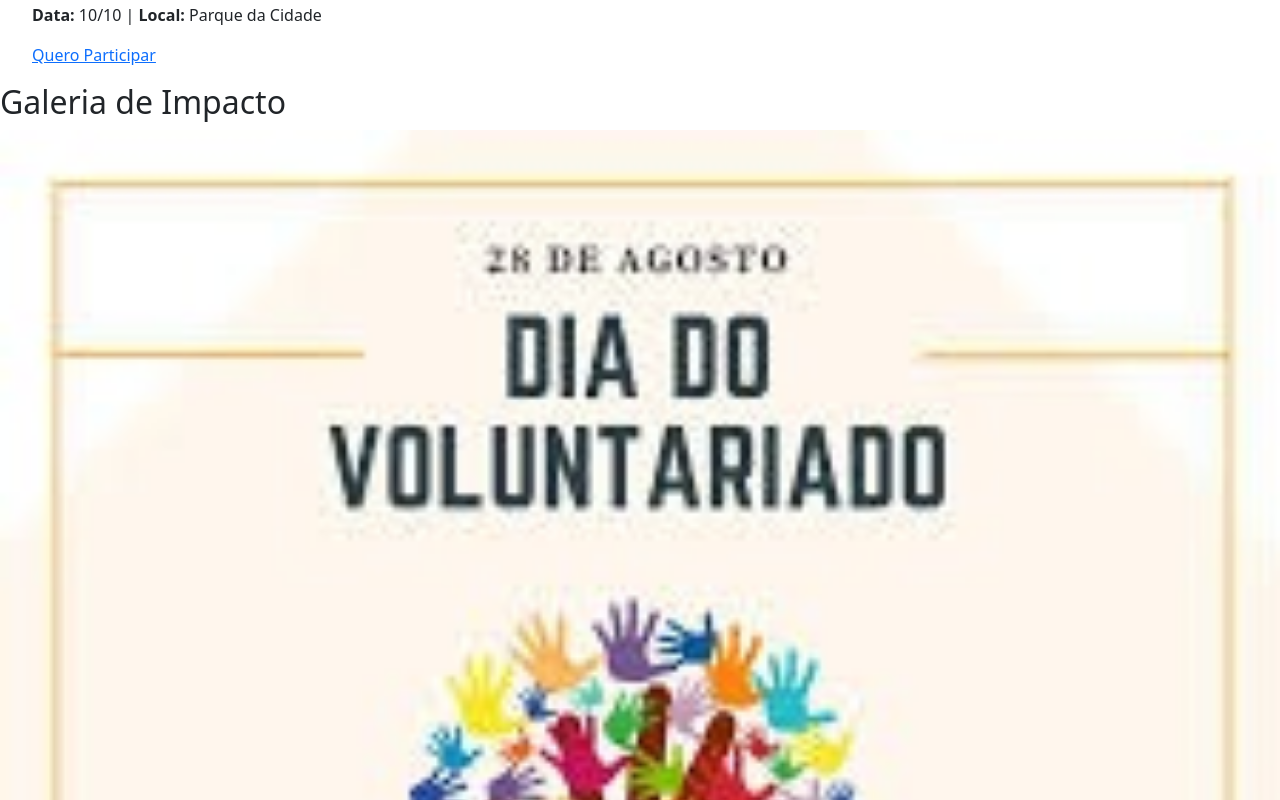
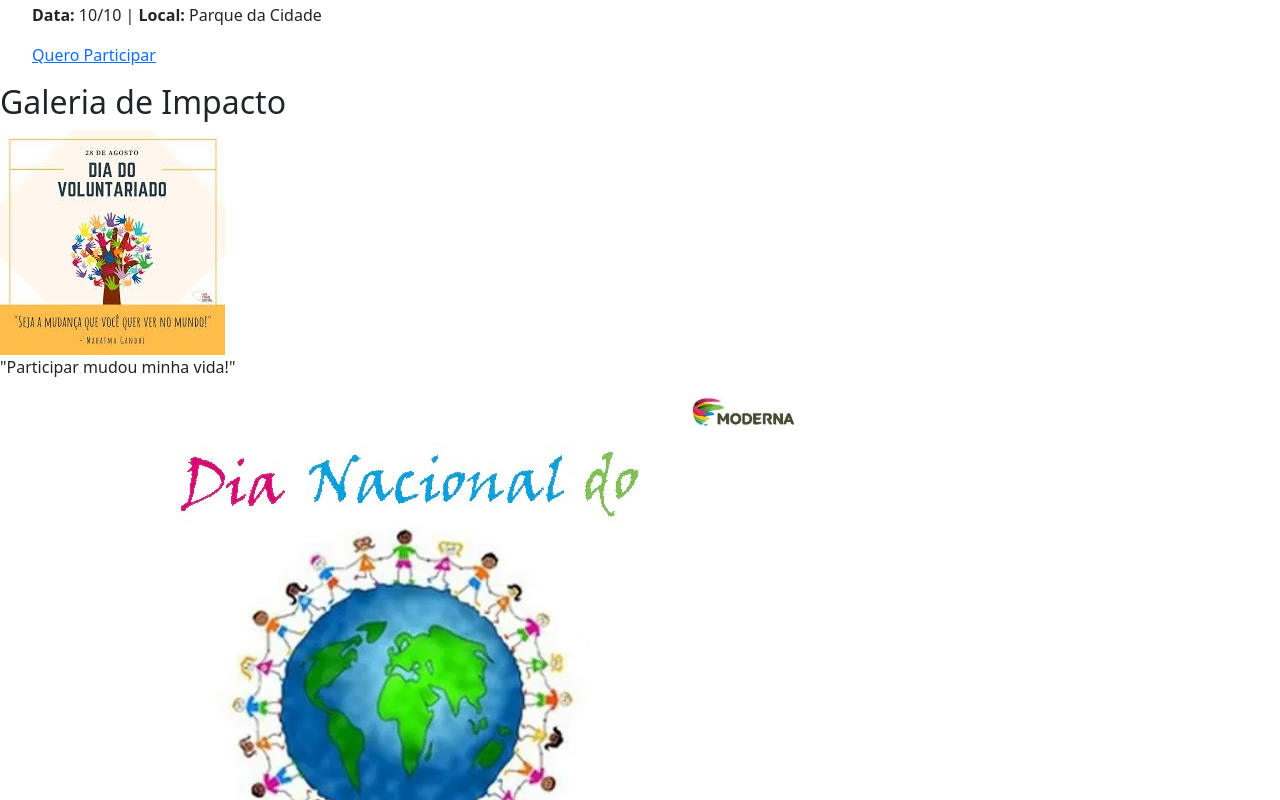
Before and after one commit to KenzoSenna/ProjetoODS17-free-time-work, a plain HTML site: page index.html in a window 1280 px wide. Shown: the part 1440-2240 px from the top of the page. Drawn offline with nearby package versions, Linux system fonts and the light colour scheme.

Commit message:
melhora no css

```diff
--- a/style.css
+++ b/style.css
@@ -56,16 +56,6 @@ header nav a:hover {
   transform: scale(1.05);
 }
 
-/* ===== Galeria ===== */
-.galeria img {
-  width: 100%;
-  border-radius: 10px;
-  transition: 0.3s;
-}
-.galeria img:hover {
-  transform: scale(1.05);
-}
-
 /* ===== Footer ===== */
 footer {
   background: #0d6efd;
```
